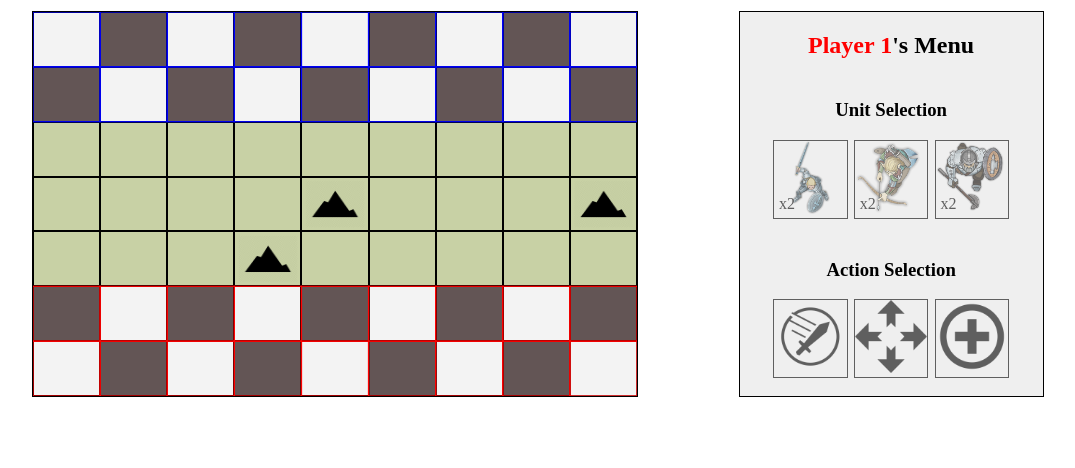
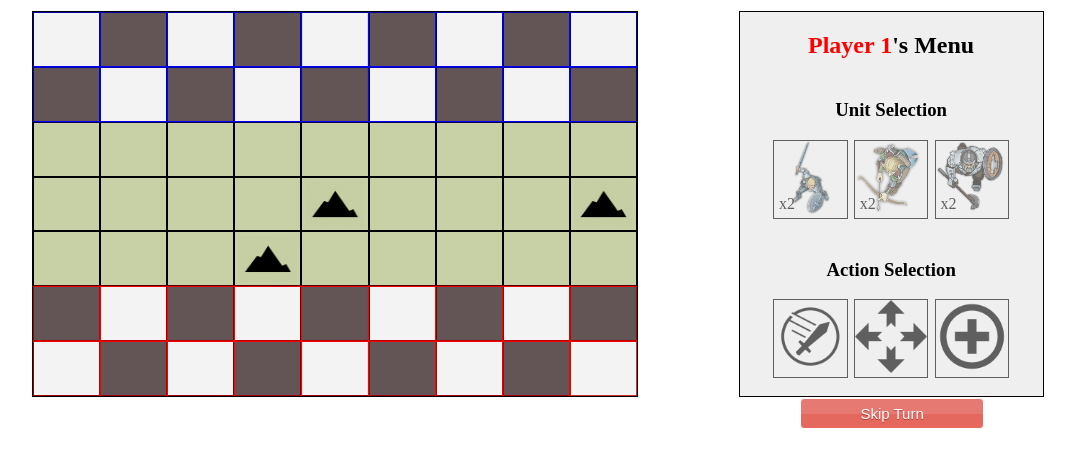
Before and after one commit to BagerManBG/PU-JS-In-Depth, a plain HTML site: page projectjs-board-game/index.html in a window 1280 px wide. Shown: the part 196-664 px from the top of the page, without its empty margins (102-1177 px from the left). Drawn offline with Linux system fonts and the light colour scheme.

Commit message:
Added skip turn button

```diff
--- a/projectjs-board-game/css/style.css
+++ b/projectjs-board-game/css/style.css
@@ -101,6 +101,40 @@ h1, h2 {
   bottom: 5px;
   margin-bottom: 0;
 }
+.skip-turn {
+  width: 60%;
+  margin: 20px 20% 0;
+}
+
+.skip-turn a {
+  -moz-box-shadow: inset 0px 39px 0px -24px #e67a73;
+  -webkit-box-shadow: inset 0px 39px 0px -24px #e67a73;
+  box-shadow: inset 0px 39px 0px -24px #e67a73;
+  background-color: #e4685d;
+  -moz-border-radius: 4px;
+  -webkit-border-radius: 4px;
+  border-radius: 4px;
+  border: 1px solid #ffffff;
+  display: inline-block;
+  cursor: pointer;
+  color: #ffffff;
+  font-family: Arial;
+  font-size: 15px;
+  padding: 6px 15px;
+  text-decoration: none;
+  text-shadow: 0 1px 0 #b23e35;
+  width: calc(100% - 30px);
+  text-align: center;
+}
+
+.skip-turn a:hover {
+  background-color: #eb675e;
+}
+
+.skip-turn a:active {
+  position: relative;
+  top: 1px;
+}
 
 @media all and (max-width: 1024px) {
   .resolution-error {
--- a/projectjs-board-game/index.html
+++ b/projectjs-board-game/index.html
@@ -52,6 +52,7 @@
             <img src="./assets/actions/heal.png" alt="Heal" />
           </div>
         </div>
+        <div class="skip-turn"><a href="#" onclick="globals.gameManager.changeTurn()">Skip Turn</a></div>
       </div>
     </div>
   </div>
--- a/projectjs-board-game/js/managers/actionsManager.js
+++ b/projectjs-board-game/js/managers/actionsManager.js
@@ -43,11 +43,8 @@ globals.actionManager = {
     }
   },
 
-  selectTile: function (tile) {
-    if (tile instanceof Tile) {
-
-      if (tile === this.selectedTile) {
-        tile.selectionColor = null;
+  removeSelection: function () {
+    this.selectedTile.selectionColor = null;
     this.selectedTile = null;
     this.selectionType = null;
 
@@ -60,6 +57,16 @@ globals.actionManager = {
 
     globals.board.clearTileSelections();
     globals.canvasManager.drawSelections();
+
+    return this;
+  },
+
+  selectTile: function (tile) {
+    if (tile instanceof Tile) {
+
+      if (tile === this.selectedTile) {
+        tile.selectionColor = null;
+        this.removeSelection();
         return false;
       }
 
--- a/projectjs-board-game/js/managers/gameManager.js
+++ b/projectjs-board-game/js/managers/gameManager.js
@@ -67,6 +67,7 @@ globals.gameManager = {
 
   changeTurn: function () {
     globals.playerTurn = globals.playerTurn.id === globals.players.playerOne.id ? globals.players.playerTwo : globals.players.playerOne;
+    globals.actionManager.removeSelection();
     this.updateTurnMessage();
     this.updateAvailableUnits();
   },
```
Lines whose indentation alone changed are shown as unchanged.
